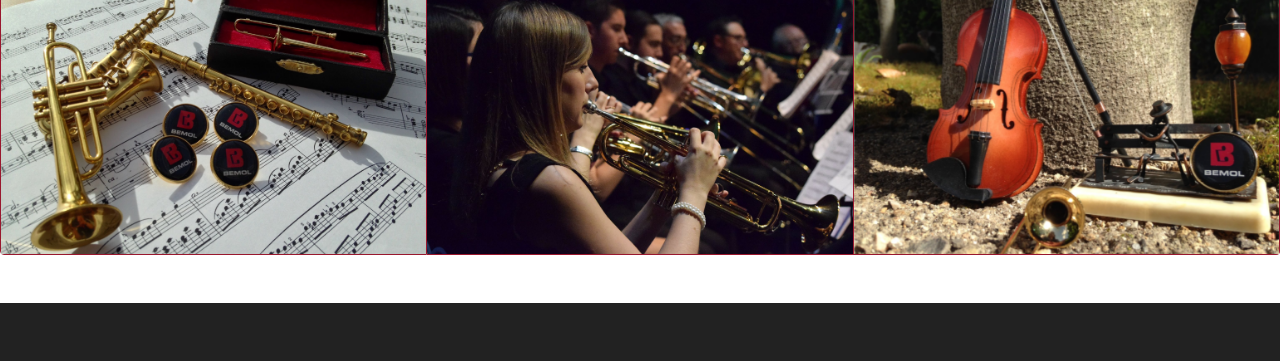
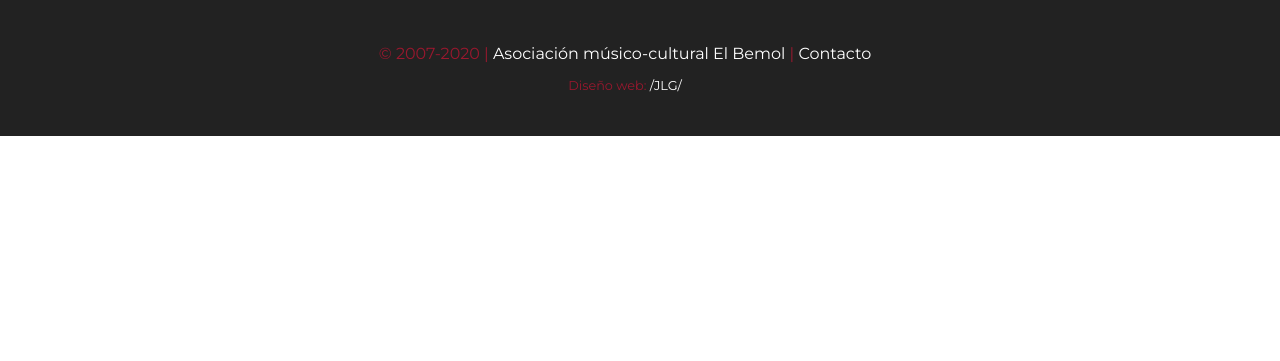
Before and after one commit to JLarraG/El_Bemol, a plain HTML site: page politica.html in a window 1280 px wide. Shown: the part 1815-2176 px from the top of the page. After the commit the page ends 1951 px from the top, so only its background shows below. Drawn offline with nearby package versions, Linux system fonts and the light colour scheme.

```diff
--- a/politica.html
+++ b/politica.html
@@ -133,42 +133,6 @@
       </div>
     </div>
 
-    <!--LÍNEA DIVISORA-->
-    <hr class="mt-5 mb-5">
-
-    <!--ENLACES con GRID-->
-    <div class="card-group mt-4 mb-5">
-      <div class="card card-enlaces h-100">
-        <div class="container p-0">
-          <a href="index.html">
-            <img src="img/La_asociacion_1.jpg" alt="La Asociación" class="image">
-            <div class="middle">
-              <div class="text">Inicio</div>
-            </div>
-          </a>
-        </div>
-      </div>
-      <div class="card card-enlaces h-100">
-        <div class="container p-0">
-          <a href="banda.html">
-            <img src="img/Bemol_4.jpg" alt="Banda de Música" class="image">
-            <div class="middle">
-              <div class="text">Banda de Música</div>
-            </div>
-          </a>
-        </div>
-      </div>
-      <div class="card card-enlaces h-100">
-        <div class="container p-0">
-          <a href="asociacion.html">
-            <img src="img/La_asociacion_2.jpg" alt="La Asociación" class="image">
-            <div class="middle">
-              <div class="text">La Asociación</div>
-            </div>
-          </a>
-        </div>
-      </div>
-    </div>
   </main>
 
   <!--FOOTER-->
@@ -219,14 +183,14 @@
   <script src="https://code.jquery.com/jquery-3.4.1.slim.min.js" integrity="sha384-J6qa4849blE2+poT4WnyKhv5vZF5SrPo0iEjwBvKU7imGFAV0wwj1yYfoRSJoZ+n" crossorigin="anonymous"></script>
   <script src="https://stackpath.bootstrapcdn.com/bootstrap/4.4.1/js/bootstrap.min.js" integrity="sha384-wfSDF2E50Y2D1uUdj0O3uMBJnjuUD4Ih7YwaYd1iqfktj0Uod8GCExl3Og8ifwB6" crossorigin="anonymous"></script>
   <script src="https://cdn.jsdelivr.net/npm/popper.js@1.16.0/dist/umd/popper.min.js" integrity="sha384-Q6E9RHvbIyZFJoft+2mJbHaEWldlvI9IOYy5n3zV9zzTtmI3UksdQRVvoxMfooAo" crossorigin="anonymous"></script>
-  <!-- Global site tag (gtag.js) - Google Analytics -->
+  <!-- Global site tag (gtag.js) - Google Analytics --><!--
   <script async src="https://www.googletagmanager.com/gtag/js?id=UA-150763142-1"></script>
   <script>
       window.dataLayer = window.dataLayer || [];
       function gtag(){dataLayer.push(arguments);}
       gtag('js', new Date());
      gtag('config', 'UA-150763142-1');
-  </script>
+  </script>-->
   <!--Scripts de menaje de COOKIES-->
   <script>
     /* ésto comprueba la localStorage si ya tiene la variable guardada */
```
Also changed, not shown: asociacion.html (+2 -2 lines), banda.html (+2 -2 lines), director.html (+2 -2 lines), index.html (+4 -4 lines).
